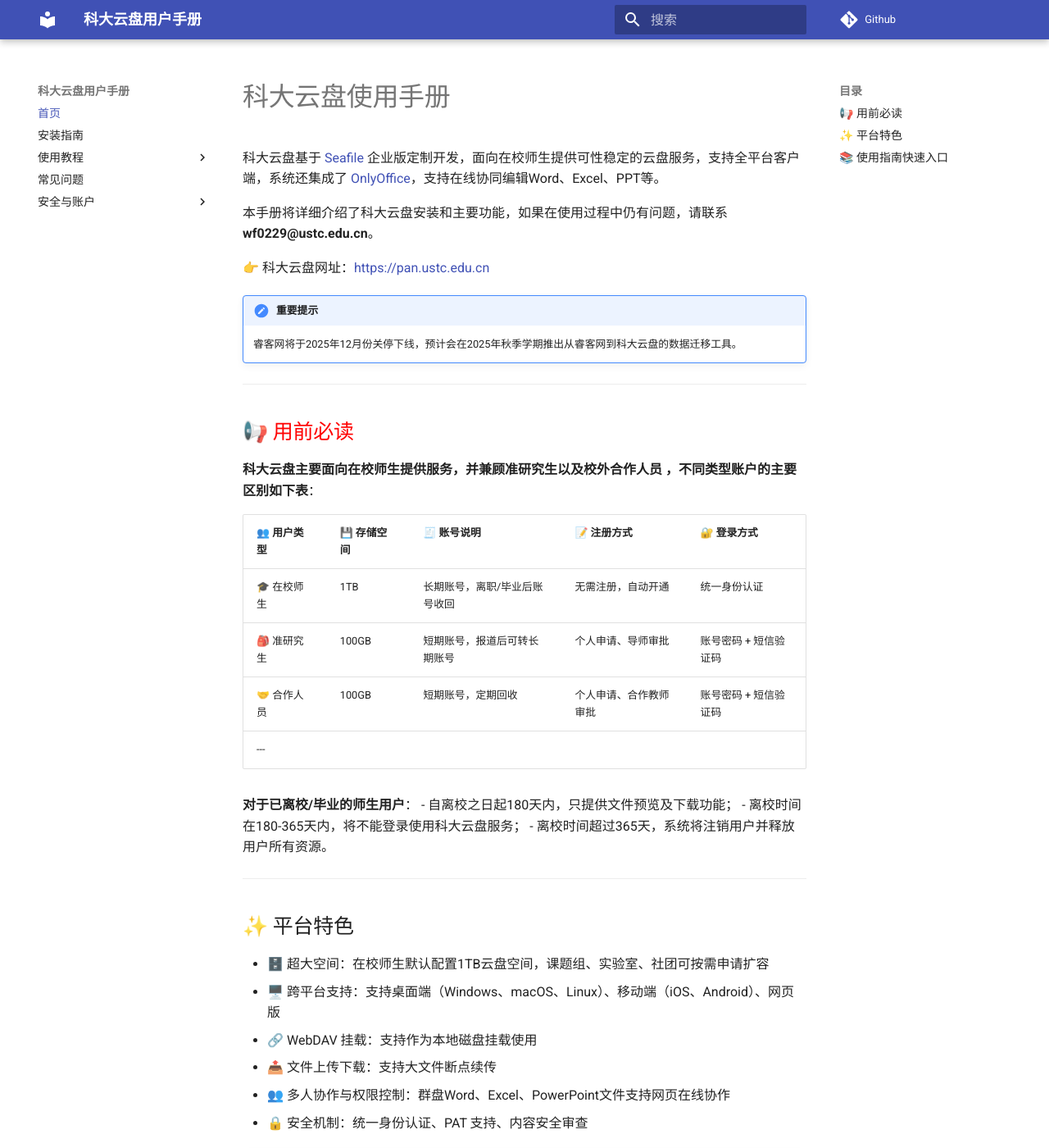
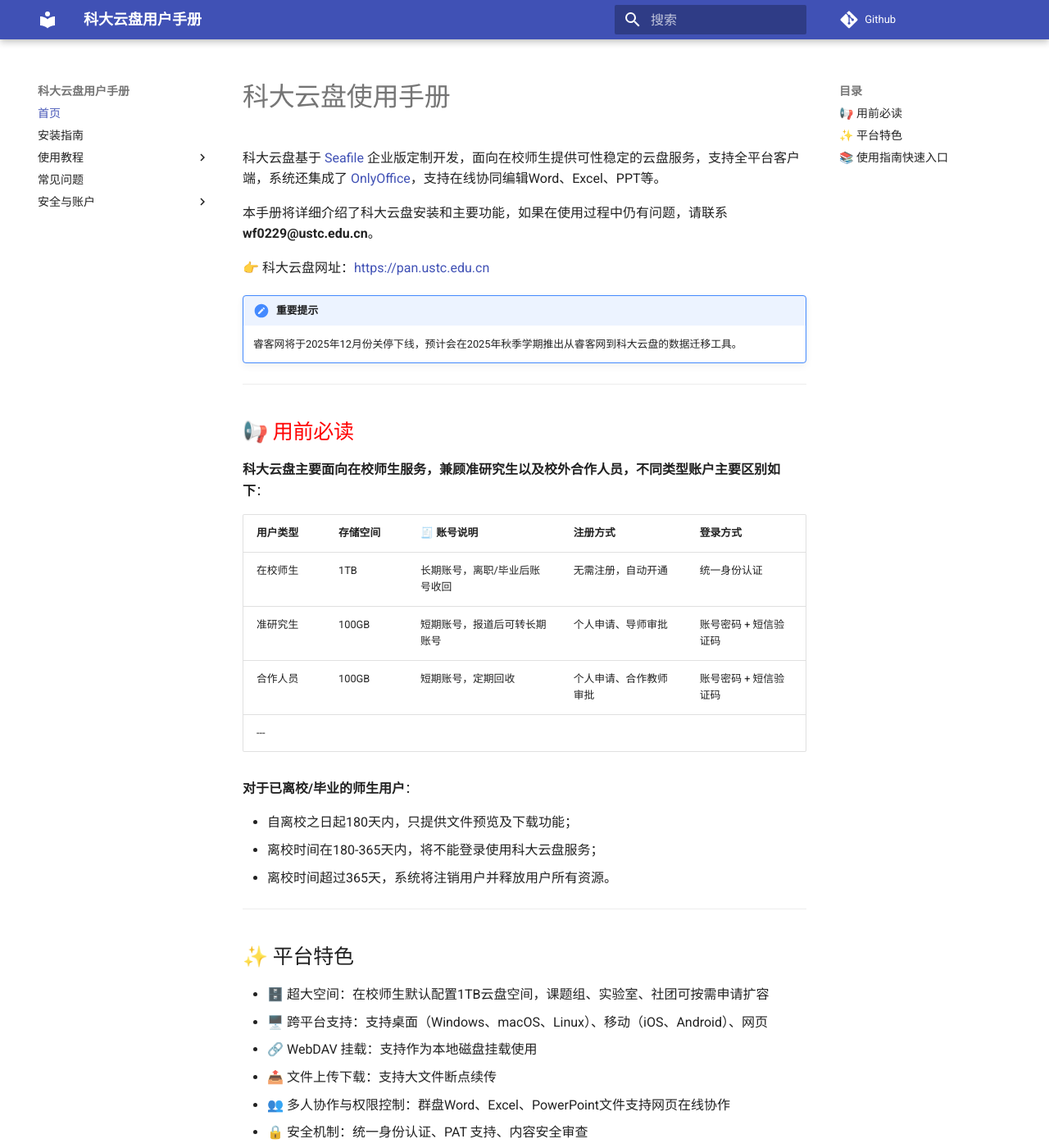
Before and after one commit to wf0229/pan_doc, an MkDocs documentation site: the page built from docs/index.md, in a window 1280 px wide and 1400 px high. Shown: the whole window at 82% size. Built offline with MkDocs 1.6.1 and Material for MkDocs 9.7.7, drawn with Linux system fonts in a browser that asks for light colours; comment, search, counter and statistics services are not loaded.

Commit message:
install and index

```diff
--- a/docs/index.md
+++ b/docs/index.md
@@ -13,16 +13,17 @@
 
 ## 📢 <span style="color:red">用前必读</span>
 
-**科大云盘主要面向在校师生提供服务，并兼顾准研究生以及校外合作人员 ，不同类型账户的主要区别如下表**：
+**科大云盘主要面向在校师生服务，兼顾准研究生以及校外合作人员，不同类型账户主要区别如下**：
 
-| 👥 用户类型   | 💾 存储空间 | 🧾 账号说明                 | 📝 注册方式     | 🔐 登录方式             |
+| 用户类型   | 存储空间 | 🧾 账号说明                 | 注册方式     | 登录方式             |
 |---------------|--------------|---------------------------|--------------------|----------------------|
-| 🎓 在校师生   | 1TB          | 长期账号，离职/毕业后账号收回| 无需注册，自动开通   | 统一身份认证         |
-| 🎒 准研究生   | 100GB        | 短期账号，报道后可转长期账号 | 个人申请、导师审批   | 账号密码 + 短信验证码 |
-| 🤝 合作人员   | 100GB        | 短期账号，定期回收          | 个人申请、合作教师审批 | 账号密码 + 短信验证码 |
+| 在校师生   | 1TB          | 长期账号，离职/毕业后账号收回| 无需注册，自动开通   | 统一身份认证         |
+| 准研究生   | 100GB        | 短期账号，报道后可转长期账号 | 个人申请、导师审批   | 账号密码 + 短信验证码 |
+| 合作人员   | 100GB        | 短期账号，定期回收          | 个人申请、合作教师审批 | 账号密码 + 短信验证码 |
 ---
 
 **对于已离校/毕业的师生用户**：
+
 - 自离校之日起180天内，只提供文件预览及下载功能；
 - 离校时间在180-365天内，将不能登录使用科大云盘服务；
 - 离校时间超过365天，系统将注销用户并释放用户所有资源。
@@ -31,7 +32,7 @@
 ## ✨ 平台特色
 
 - 🗄️ 超大空间：在校师生默认配置1TB云盘空间，课题组、实验室、社团可按需申请扩容
-- 🖥️ 跨平台支持：支持桌面端（Windows、macOS、Linux）、移动端（iOS、Android）、网页版
+- 🖥️ 跨平台支持：支持桌面（Windows、macOS、Linux）、移动（iOS、Android）、网页
 - 🔗 WebDAV 挂载：支持作为本地磁盘挂载使用
 - 📤 文件上传下载：支持大文件断点续传
 - 👥 多人协作与权限控制：群盘Word、Excel、PowerPoint文件支持网页在线协作
```
Also changed, not shown: docs/install/index.md (+5 -7 lines), docs/personal/index.md (+33 -23 lines).
